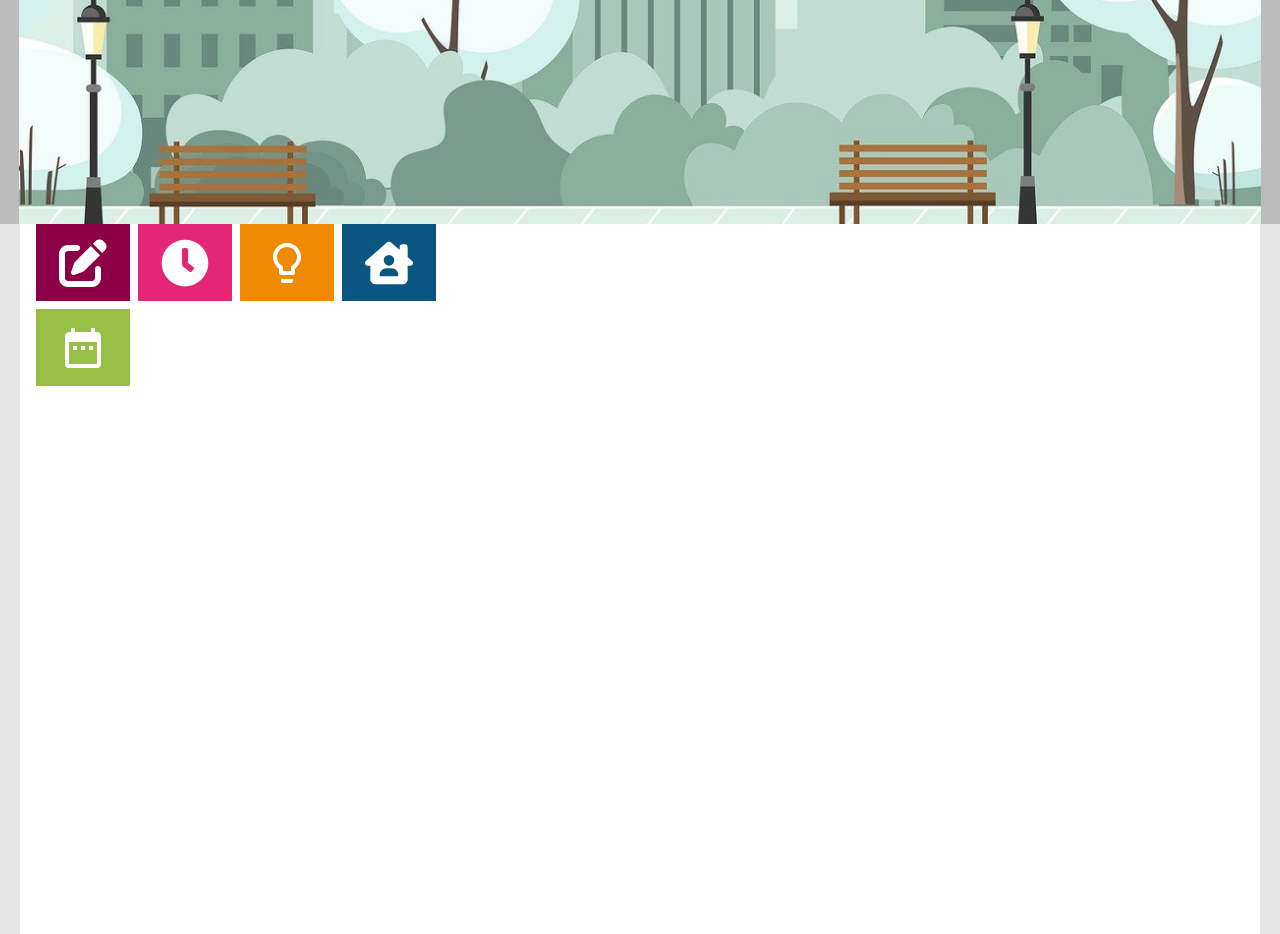
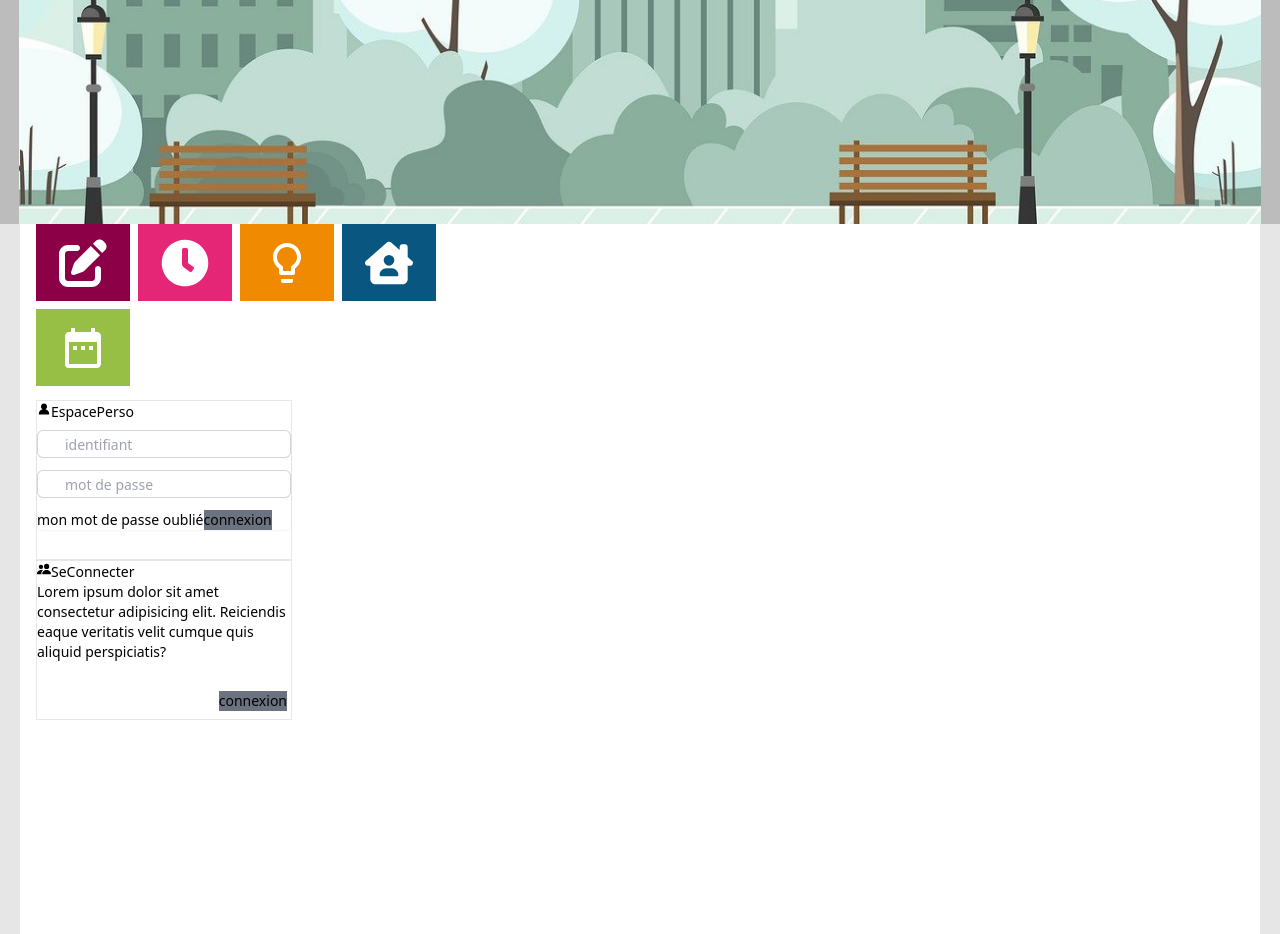
Before and after one commit to hajar9495/mairie, a React (Vite) app: page / in a window 1280 px wide. Built offline with nearby package versions, Linux system fonts and the light colour scheme.

Commit message:
squelette des composants se connecter et s'inscrire

```diff
--- /dev/null
+++ b/src/sections/EspacePerso.jsx
@@ -0,0 +1,37 @@
+// import React from 'react'
+import { GoPersonFill } from "react-icons/go";
+
+const EspacePerso = () => {
+  return (
+    <>
+      <div className="h-40 w-64 text-sm border ">
+        <div className="inline-flex">
+          <GoPersonFill />
+          EspacePerso
+        </div>
+        <div className="relative mt-2 rounded-md shadow-sm">
+          <input
+            type="email"
+            name="email"
+            id="email"
+            className="block w-full h-7 rounded-md border-0 py-1.5 pl-7 pr-20 text-gray-900 ring-1 ring-inset ring-gray-300 placeholder:text-gray-400 focus:ring-2 focus:ring-inset focus:ring-indigo-600 sm:text-sm sm:leading-6"
+            placeholder="identifiant"
+          />
+          <input
+            type="password"
+            name="mdp"
+            id="mdp"
+            className="block w-full h-7 rounded-md border-0 my-3 py-1.5 pl-7 pr-20 text-gray-900 ring-1 ring-inset ring-gray-300 placeholder:text-gray-400 focus:ring-2 focus:ring-inset focus:ring-indigo-600 sm:text-sm sm:leading-6"
+            placeholder="mot de passe"
+          />
+          <div className=" inline-flex">
+            <p>mon mot de passe oublié </p>
+            <button className="bg-gray-500">connexion</button>
+          </div>
+        </div>
+      </div>
+    </>
+  );
+};
+
+export default EspacePerso;
--- a/src/sections/Main.jsx
+++ b/src/sections/Main.jsx
@@ -1,20 +1,16 @@
 import Menu from "./Menu";
 import "../index.css";
+import EspacePerso from "./EspacePerso";
+import SeConnecter from "./SeConnecter";
 
 const Main = () => {
   return (
     <>
-      {/* ancienne configuration */}
-      {/* <div className="relative w-screen h-screen bg-white mx-auto px-4 1.5xl:w-128 1.5xl:h-128">
-        <p>main</p>
-        <div className="absolute top-0 right-0 bg-red-500 h-96 w-36">Menu</div>
-      </div> */}
-
       <div className="relative w-screen h-screen bg-white mx-auto px-4 1.5xl:w-128 1.5xl:h-128">
-        {/* <Menu className="absolute top-0 bottom-0 h-52 w-12"></Menu> */}
         <Menu></Menu>
+        <EspacePerso></EspacePerso>
+        <SeConnecter></SeConnecter>
       </div>
-      {/* <Menu className="absolute bottom-0 right-0"></Menu> */}
     </>
   );
 };
--- a/src/sections/Menu.jsx
+++ b/src/sections/Menu.jsx
@@ -1,9 +1,6 @@
-// import { Button } from "antd";
-// import { FaHouseChimneyUser } from "react-icons/fa6";
 import { FaPenToSquare, FaHouseChimneyUser } from "react-icons/fa6";
 import { FaClock } from "react-icons/fa";
 import { MdLightbulbOutline, MdDateRange } from "react-icons/md";
-// import { FaAccessibleIcon } from "react-icons/fa";
 
 export default function Menu() {
   return (
--- /dev/null
+++ b/src/sections/SeConnecter.jsx
@@ -0,0 +1,23 @@
+import { BsPeopleFill } from "react-icons/bs";
+
+const SeConnecter = () => {
+  return (
+    <>
+      <div className="text-sm h-40 w-64  relative border ">
+        <div className="inline-flex">
+          <BsPeopleFill />
+          SeConnecter
+        </div>
+        <p>
+          Lorem ipsum dolor sit amet consectetur adipisicing elit. Reiciendis
+          eaque veritatis velit cumque quis aliquid perspiciatis?
+        </p>
+        <button className="bg-gray-500 absolute bottom-2 right-1">
+          connexion
+        </button>
+      </div>
+    </>
+  );
+};
+
+export default SeConnecter;
--- a/tailwind.config.js
+++ b/tailwind.config.js
@@ -4,8 +4,9 @@ export default {
   theme: {
     extend: {
       colors: {
+        // header
         grisHeader: "#BCBCBC",
-        // grisBody: "rgb(188, 188, 188)",
+        // background
         grisBody: "rgb(230, 230, 230)",
         // symbole
         rouge: "#8c0047",
@@ -13,6 +14,8 @@ export default {
         orange: "#f08a00",
         bleu: "#095780",
         vert: "#97be45",
+        // formulaire
+        grisForm: "#deedef",
       },
       screens: {
         // comme l'image du bandeau
```
